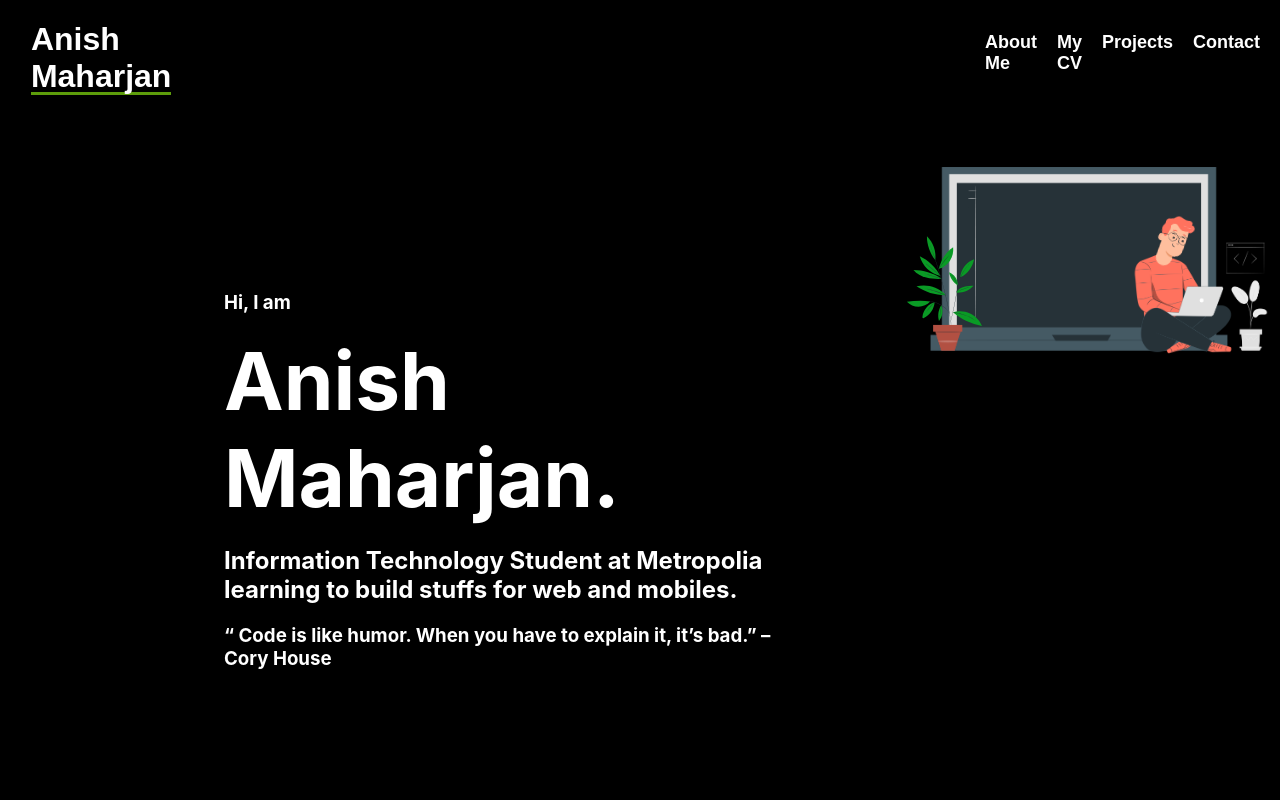
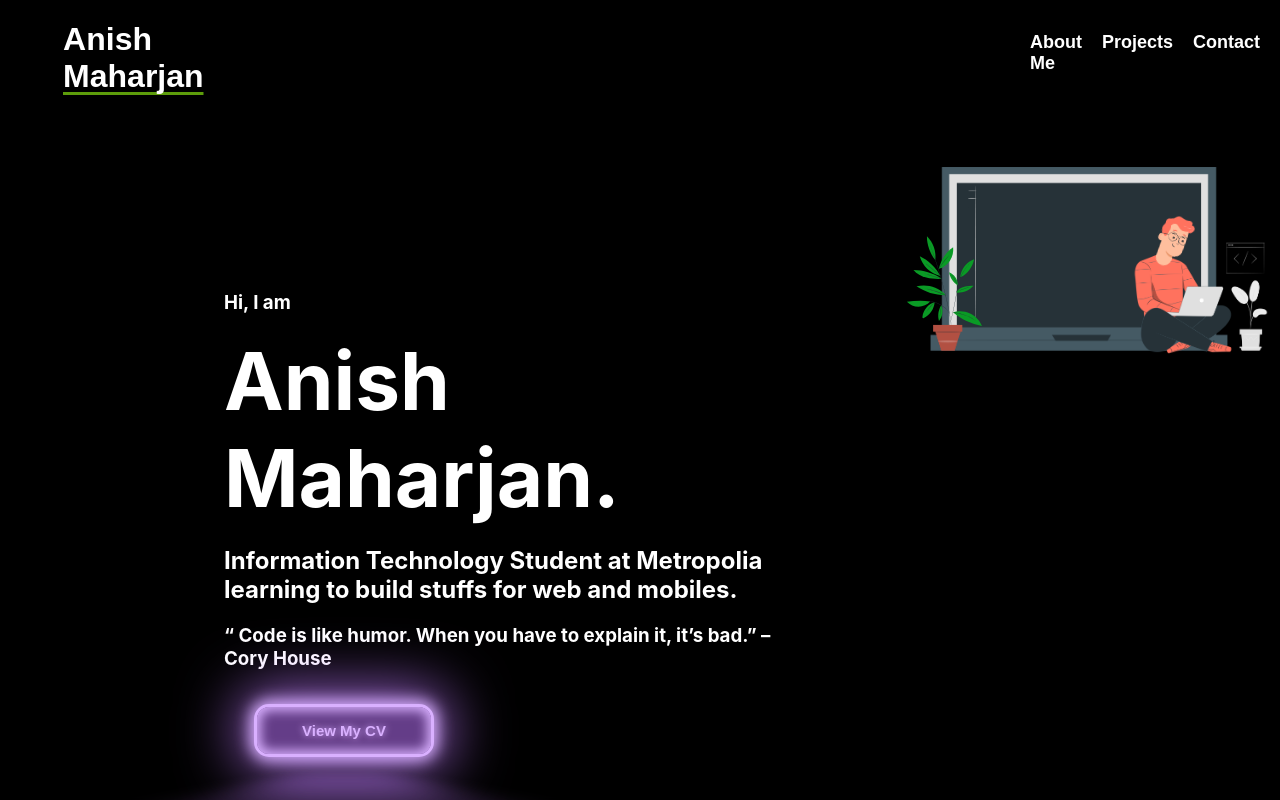
Before and after one commit to anish0123/portfolio, a React (Create React App) app: page / in a window 1280 px wide. Shown: the top 800 px of the page. Built offline with nearby package versions, Linux system fonts and the light colour scheme.

Commit message:
added button for viewing CV

```diff
--- a/src/components/NavBar.js
+++ b/src/components/NavBar.js
@@ -34,12 +34,6 @@ const NavBar = () => {
         <AnchorLink href="#profile" className="anchor">
           <h1 className="navItems"> About Me</h1>
         </AnchorLink>
-        <a
-          href="https://users.metropolia.fi/~anishm/portfolio/CV%20-%20Anish%20Maharjan.pdf"
-          id="cvNav"
-        >
-          <h1 className="navItems">My CV</h1>
-        </a>
         <AnchorLink href="#project" className="anchor">
           <h1 className="navItems"> Projects</h1>
         </AnchorLink>
--- a/src/components/Welcome.js
+++ b/src/components/Welcome.js
@@ -1,6 +1,7 @@
 import coding from "../Lottie/coding.json";
 import Lottie from "lottie-react";
 import Title from "./Title";
+import {styled} from "styled-components";
 
 const Welcome = () => {
   return (
@@ -16,6 +17,10 @@ const Welcome = () => {
           “ Code is like humor. When you have to explain it, it’s bad.” – Cory
           House
         </h3>
+        <Button onClick={(e) => {
+      e.preventDefault();
+      window.location.href='https://users.metropolia.fi/~anishm/portfolio/CV%20-%20Anish%20Maharjan.pdf';
+      }}>View My CV</Button>
       </div>
       <div className="lottie">
         <Lottie animationData={coding} />
@@ -24,4 +29,55 @@ const Welcome = () => {
   );
 };
 
+const Button = styled.button`
+  --glow-color: rgb(217, 176, 255);
+  --glow-spread-color: rgba(191, 123, 255, 0.781);
+  --enhanced-glow-color: rgb(231, 206, 255);
+  --btn-color: rgb(100, 61, 136);
+  border: .25em solid var(--glow-color);
+  margin: 1em 0 0 2em;
+  padding: 1em 3em;
+  color: var(--glow-color);
+  font-size: 15px;
+  font-weight: bold;
+  background-color: var(--btn-color);
+  border-radius: 1em;
+  outline: none;
+  box-shadow: 0 0 1em .25em var(--glow-color),
+         0 0 4em 1em var(--glow-spread-color),
+         inset 0 0 .75em .25em var(--glow-color);
+  text-shadow: 0 0 .5em var(--glow-color);
+  position: relative;
+  transition: all 0.3s;
+
+
+ &::after {
+  pointer-events: none;
+  content: "";
+  position: absolute;
+  top: 120%;
+  left: 0;
+  height: 100%;
+  width: 100%;
+  background-color: var(--glow-spread-color);
+  filter: blur(2em);
+  opacity: .7;
+  transform: perspective(1.5em) rotateX(35deg) scale(1, .6);
+ }
+
+ &:hover {
+  color: var(--btn-color);
+  background-color: var(--glow-color);
+  box-shadow: 0 0 1em .25em var(--glow-color),
+         0 0 4em 2em var(--glow-spread-color),
+         inset 0 0 .75em .25em var(--glow-color);
+ }
+
+ &:active {
+  box-shadow: 0 0 0.6em .25em var(--glow-color),
+         0 0 2.5em 2em var(--glow-spread-color),
+         inset 0 0 .5em .25em var(--glow-color);
+ }
+`;
+
 export default Welcome;
--- a/src/index.css
+++ b/src/index.css
@@ -65,7 +65,7 @@ Styling for navBar
   flex-direction: row;
   padding: 0;
   margin: 0;
-  margin-left: 62%;
+  margin-left: 63%;
 }
 
 .navLeft {
@@ -238,6 +238,8 @@ Styling for my welcome text and small intro page
 #cvNav {
   text-decoration: none;
 }
+
+
 
 /*
 Styling for profile page where there is short about me
```
